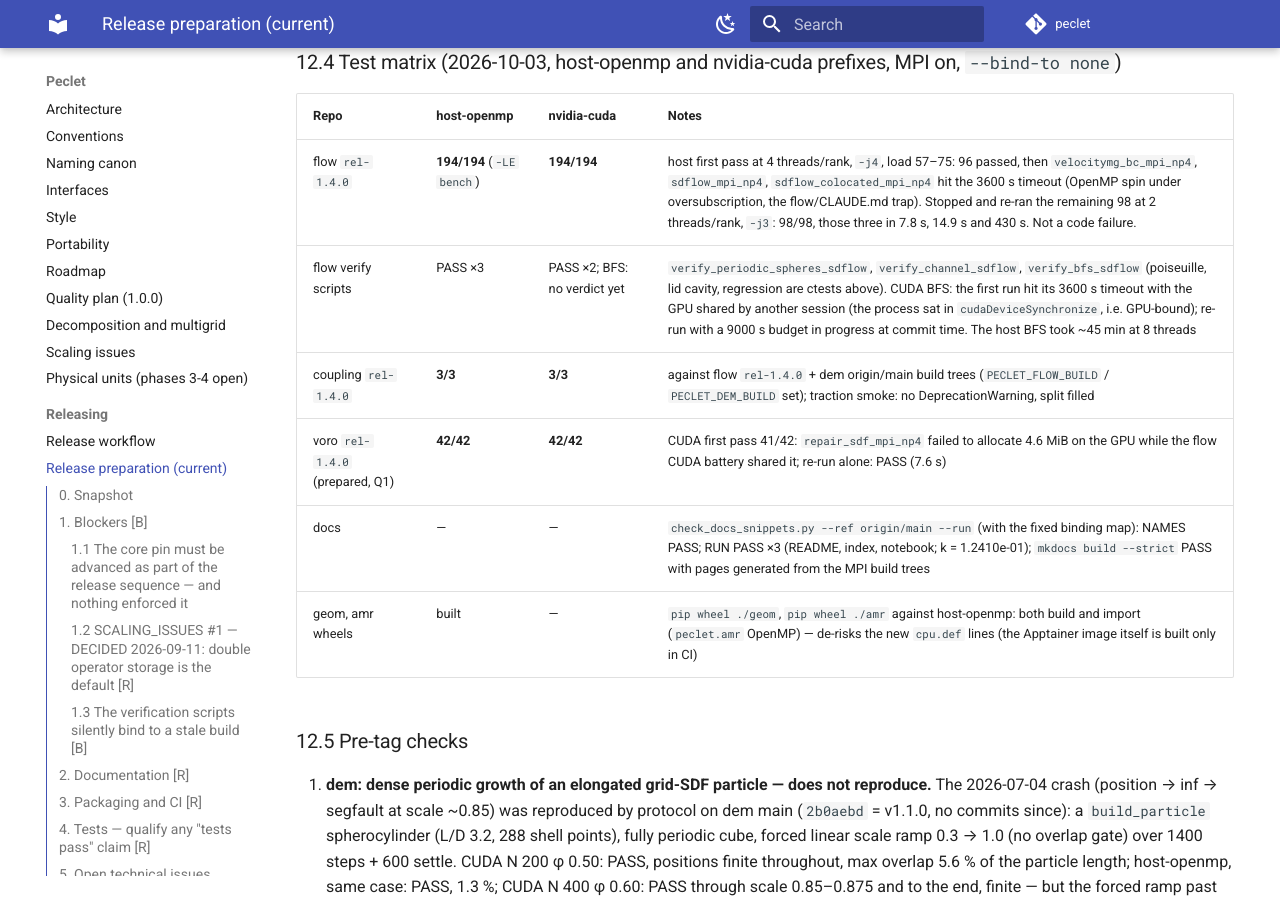
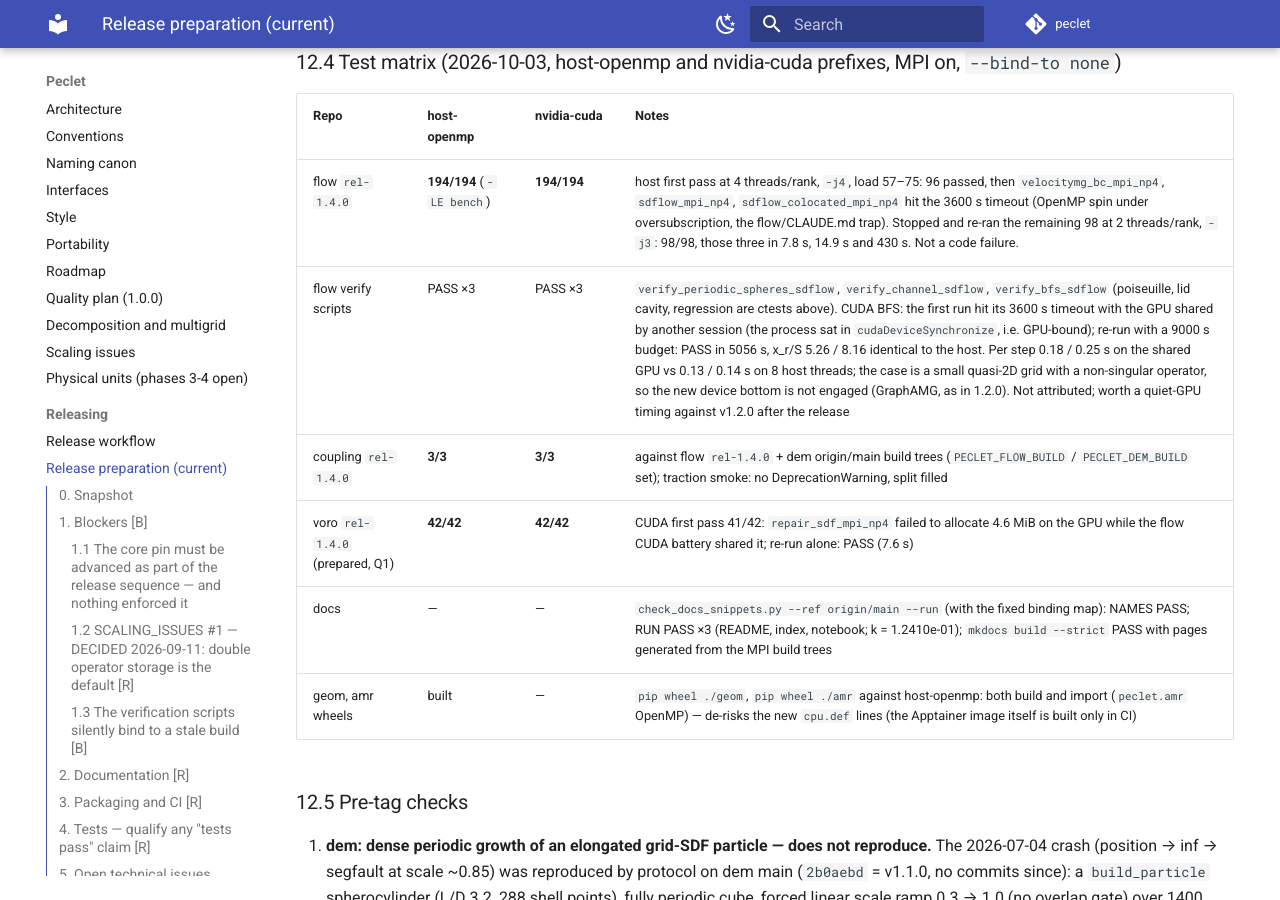
Before and after one commit to computational-chemical-engineering/peclet, an MkDocs documentation site: the page built from docs/RELEASE_PREP.md, in a window 1280 px wide and 900 px high, scrolled down 26488 px. Built offline with MkDocs 1.6.1 and Material for MkDocs 9.7.7, drawn with Linux system fonts in a browser that asks for light colours; comment, search, counter and statistics services are not loaded.

Commit message:
1.4.0: the CUDA backward-facing-step verification passed (x_r/S identical to the host)
Co-Authored-By: Claude Opus 5.5 <noreply@anthropic.com>
Claude-Session: https://claude.ai/code/session_015fNTZgmz6U1bv2MRTM3bbF

```diff
--- a/docs/RELEASE_PREP.md
+++ b/docs/RELEASE_PREP.md
@@ -1107,7 +1107,7 @@ dispatch). Every change sits on a local branch `rel-1.4.0` in a sibling worktree
 | Repo | host-openmp | nvidia-cuda | Notes |
 |---|---|---|---|
 | flow `rel-1.4.0` | **194/194** (`-LE bench`) | **194/194** | host first pass at 4 threads/rank, `-j4`, load 57–75: 96 passed, then `velocitymg_bc_mpi_np4`, `sdflow_mpi_np4`, `sdflow_colocated_mpi_np4` hit the 3600 s timeout (OpenMP spin under oversubscription, the flow/CLAUDE.md trap). Stopped and re-ran the remaining 98 at 2 threads/rank, `-j3`: 98/98, those three in 7.8 s, 14.9 s and 430 s. Not a code failure. |
-| flow verify scripts | PASS ×3 | PASS ×2; BFS: no verdict yet | `verify_periodic_spheres_sdflow`, `verify_channel_sdflow`, `verify_bfs_sdflow` (poiseuille, lid cavity, regression are ctests above). CUDA BFS: the first run hit its 3600 s timeout with the GPU shared by another session (the process sat in `cudaDeviceSynchronize`, i.e. GPU-bound); re-run with a 9000 s budget in progress at commit time. The host BFS took ~45 min at 8 threads |
+| flow verify scripts | PASS ×3 | PASS ×3 | `verify_periodic_spheres_sdflow`, `verify_channel_sdflow`, `verify_bfs_sdflow` (poiseuille, lid cavity, regression are ctests above). CUDA BFS: the first run hit its 3600 s timeout with the GPU shared by another session (the process sat in `cudaDeviceSynchronize`, i.e. GPU-bound); re-run with a 9000 s budget: PASS in 5056 s, x_r/S 5.26 / 8.16 identical to the host. Per step 0.18 / 0.25 s on the shared GPU vs 0.13 / 0.14 s on 8 host threads; the case is a small quasi-2D grid with a non-singular operator, so the new device bottom is not engaged (GraphAMG, as in 1.2.0). Not attributed; worth a quiet-GPU timing against v1.2.0 after the release |
 | coupling `rel-1.4.0` | **3/3** | **3/3** | against flow `rel-1.4.0` + dem origin/main build trees (`PECLET_FLOW_BUILD` / `PECLET_DEM_BUILD` set); traction smoke: no DeprecationWarning, split filled |
 | voro `rel-1.4.0` (prepared, Q1) | **42/42** | **42/42** | CUDA first pass 41/42: `repair_sdf_mpi_np4` failed to allocate 4.6 MiB on the GPU while the flow CUDA battery shared it; re-run alone: PASS (7.6 s) |
 | docs | — | — | `check_docs_snippets.py --ref origin/main --run` (with the fixed binding map): NAMES PASS; RUN PASS ×3 (README, index, notebook; k = 1.2410e-01); `mkdocs build --strict` PASS with pages generated from the MPI build trees |
```
Also changed, not shown: CHANGELOG.md (+3 -2 lines).
